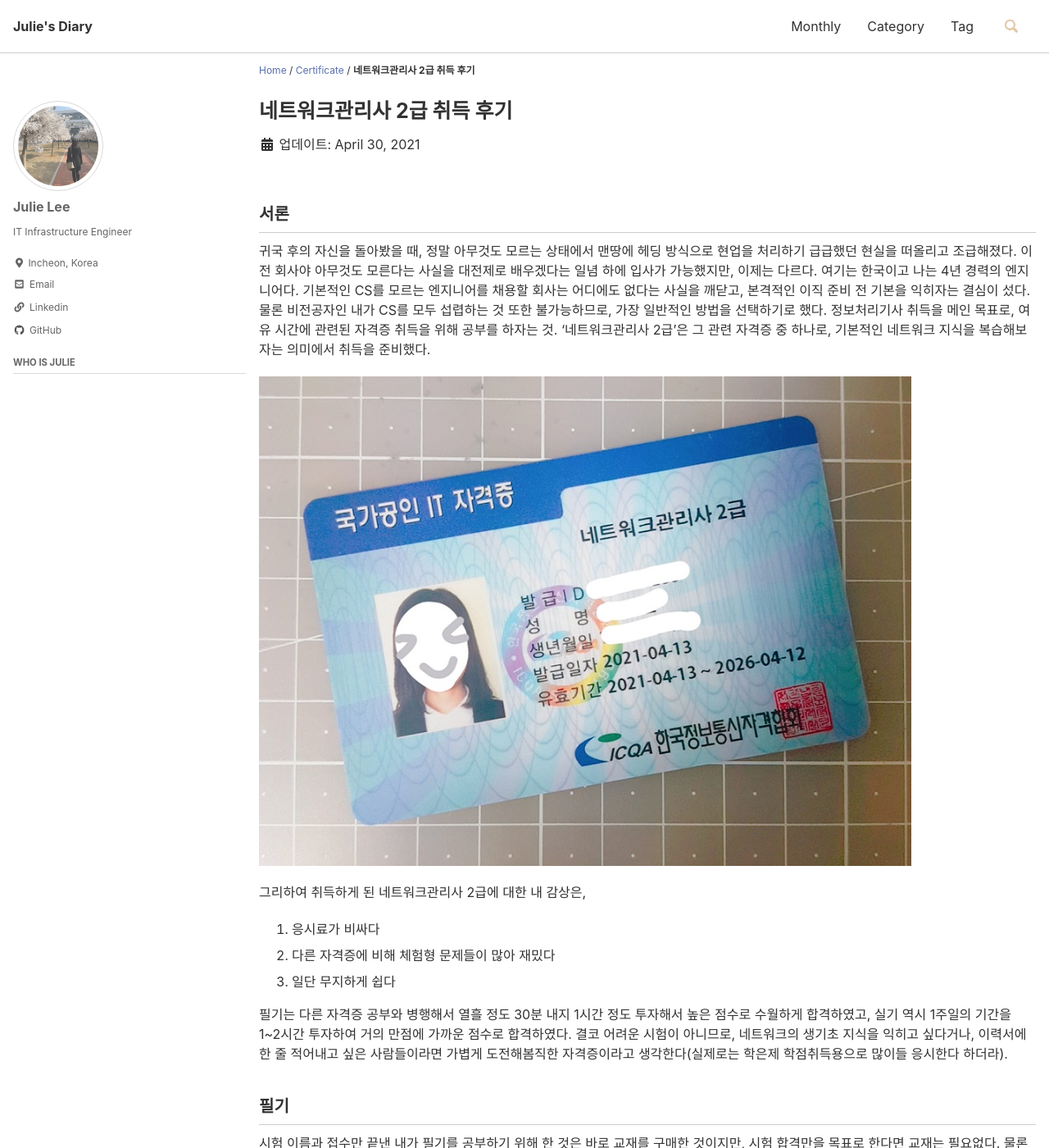
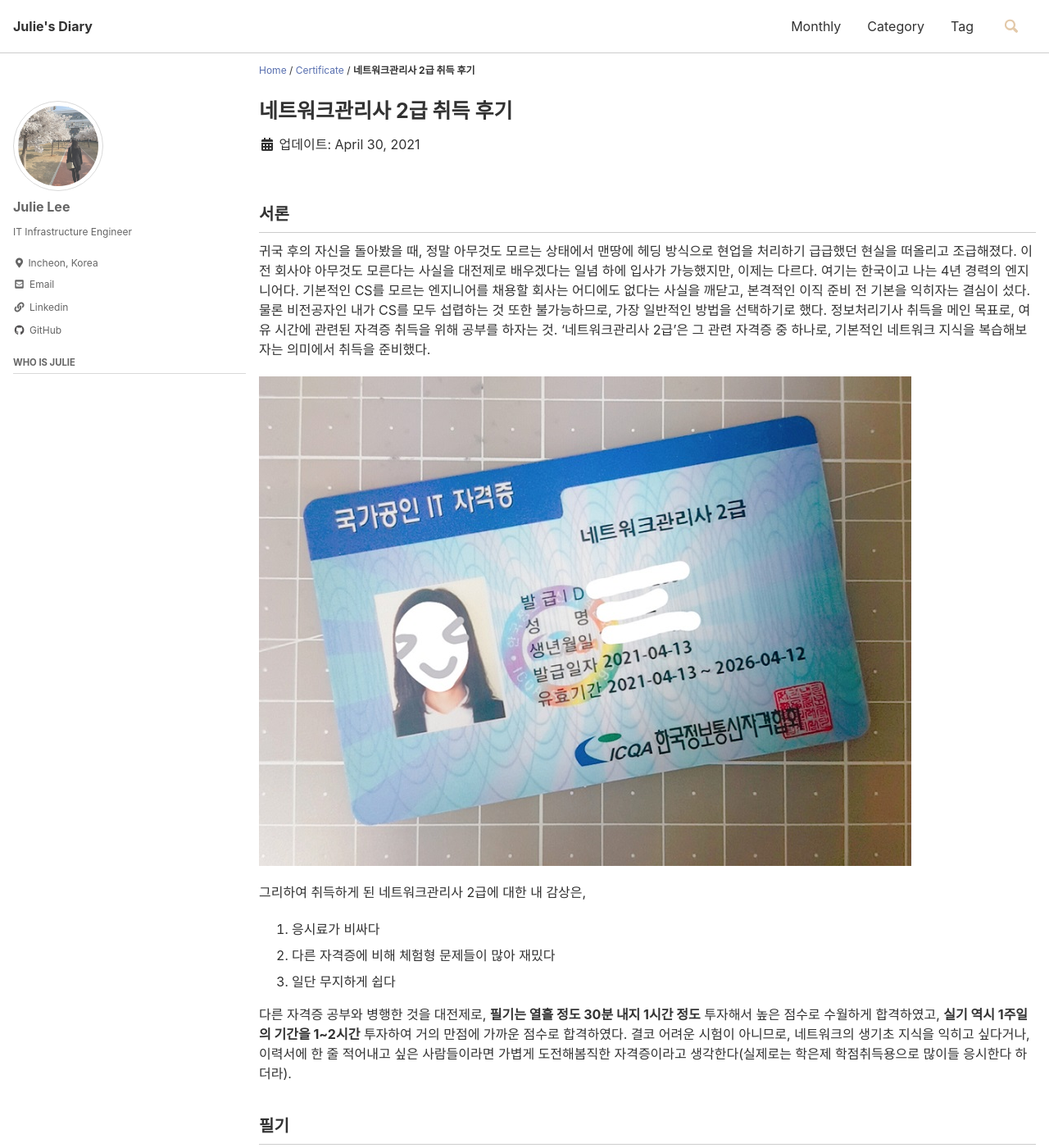
Before and after one commit to smilejulie0812/smilejulie0812.github.io, a Jekyll site: the page built from _posts/2021-04-30-networkmanager.md, in a window 1280 px wide and 1400 px high. Shown: the whole window at 82% size. Built offline with Jekyll 4.4.1, drawn with Linux system fonts in a browser that asks for light colours; cached includes are drawn as plain includes.

Commit message:
Update 2021-04-30-networkmanager.md

```diff
--- a/_posts/2021-04-30-networkmanager.md
+++ b/_posts/2021-04-30-networkmanager.md
@@ -20,7 +20,7 @@ toc_sticky: true
 2. 다른 자격증에 비해 체험형 문제들이 많아 재밌다
 3. 일단 무지하게 쉽다
 
-필기는 다른 자격증 공부와 병행해서 열흘 정도 30분 내지 1시간 정도 투자해서 높은 점수로 수월하게 합격하였고, 실기 역시 1주일의 기간을 1~2시간 투자하여 거의 만점에 가까운 점수로 합격하였다. 결코 어려운 시험이 아니므로, 네트워크의 생기초 지식을 익히고 싶다거나, 이력서에 한 줄 적어내고 싶은 사람들이라면 가볍게 도전해봄직한 자격증이라고 생각한다(실제로는 학은제 학점취득용으로 많이들 응시한다 하더라).
+다른 자격증 공부와 병행한 것을 대전제로, **필기는 열흘 정도 30분 내지 1시간 정도** 투자해서 높은 점수로 수월하게 합격하였고, **실기 역시 1주일의 기간을 1~2시간** 투자하여 거의 만점에 가까운 점수로 합격하였다. 결코 어려운 시험이 아니므로, 네트워크의 생기초 지식을 익히고 싶다거나, 이력서에 한 줄 적어내고 싶은 사람들이라면 가볍게 도전해봄직한 자격증이라고 생각한다(실제로는 학은제 학점취득용으로 많이들 응시한다 하더라).
 
 ## 필기
 시험 이름과 접수만 끝낸 내가 필기를 공부하기 위해 한 것은 바로 교재를 구매한 것이지만, 시험 합격만을 목표로 한다면 교재는 필요없다. 물론 나야 지식 습득을 목표로 하고 있었으므로 교재를 산 것에 대해 후회는 없지만... 참고로 교재는 [이기적 교재](https://www.youngjin.com/book/book_detail.asp?prod_cd=9788931462050&seq=6643&cate_cd=3&child_cate_cd=142&goPage=1&orderByCd=1&searchType=Y&keyword1=%B3%D7%C6%AE%BF%F6%C5%A9%B0%FC%B8%AE%BB%E7)를 구매했다.
```
